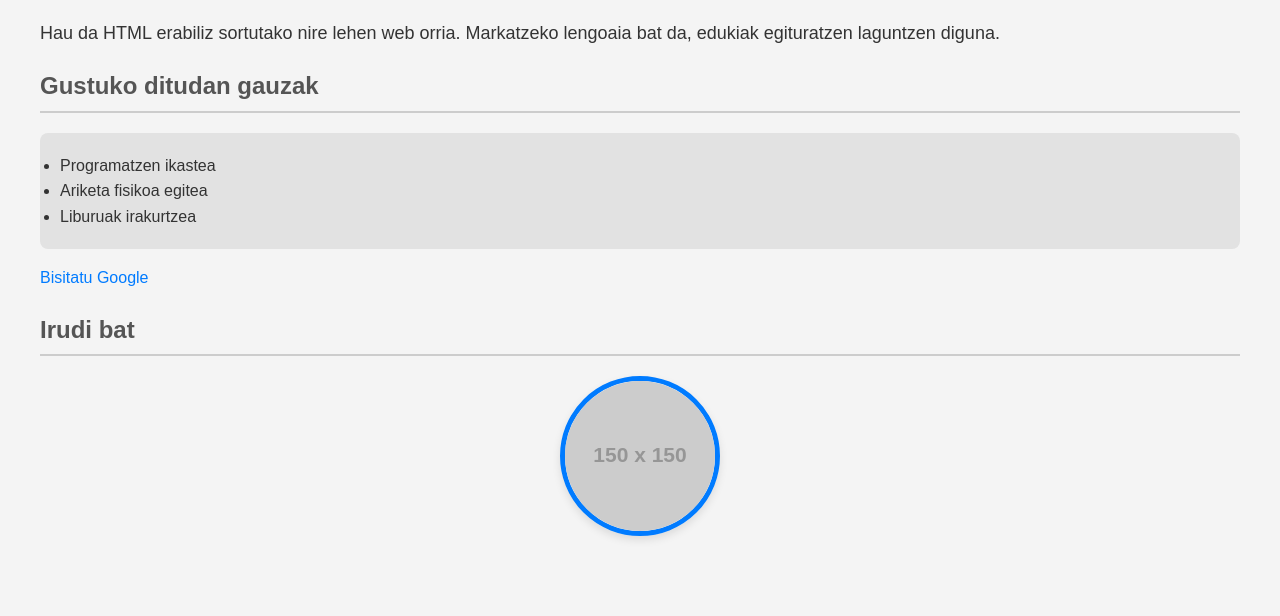
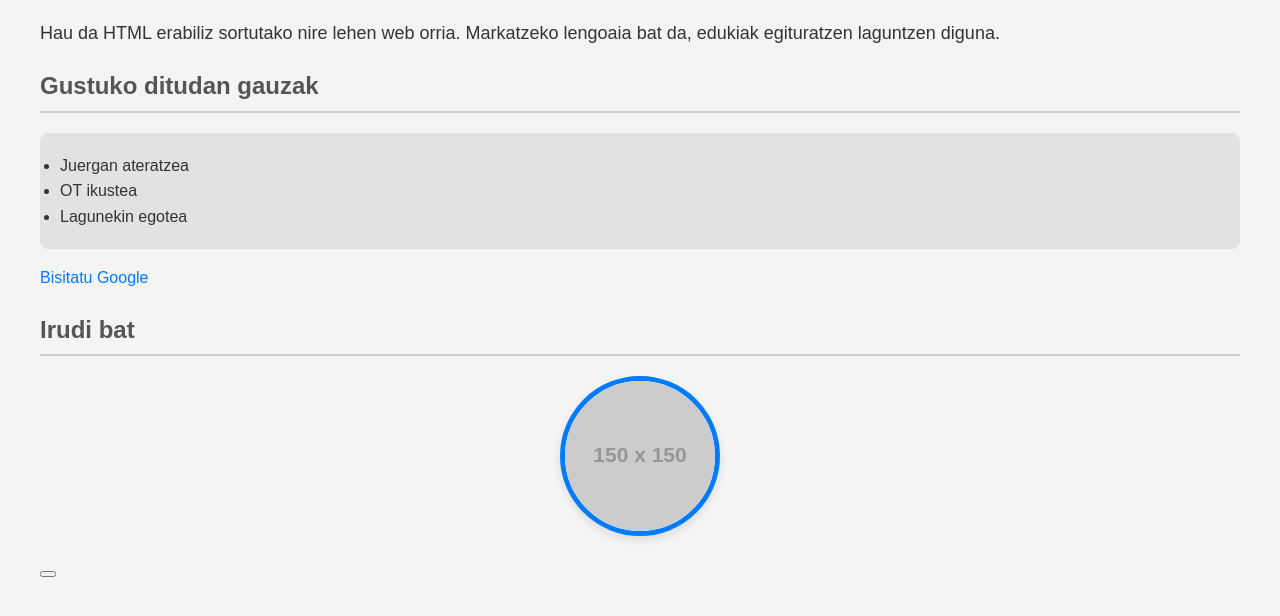
Before and after one commit to apilartzub1-stack/Alaitzen-webgunea, a plain HTML site: page index.html in a window 1280 px wide. Shown: the part 94-710 px from the top of the page. Drawn offline with Linux system fonts and the light colour scheme; placeholder pictures from the web are drawn by us.

Commit message:
geitu diot botoi bat

```diff
--- a/index.html
+++ b/index.html
@@ -3,7 +3,7 @@
 <head>
     <meta charset="UTF-8">
     <meta name="viewport" content="width=device-width, initial-scale=1.0">
-    <title>Nire Lehen Web Orria</title>
+    <title>Nire Lehen Web Gunea</title>
       <link rel="stylesheet" href="styles.css"> </head>
 </head>
 <body>
@@ -14,15 +14,17 @@
 
     <h2>Gustuko ditudan gauzak</h2>
     <ul>
-        <li>Programatzen ikastea</li>
-        <li>Ariketa fisikoa egitea</li>
-        <li>Liburuak irakurtzea</li>
+        <li>Juergan ateratzea</li>
+        <li>OT ikustea</li>
+        <li>Lagunekin egotea</li>
     </ul>
 
     <a href="https://www.google.com" target="_blank">Bisitatu Google</a>
 
     <h2>Irudi bat</h2>
     <img src="https://via.placeholder.com/150" alt="Adibideko irudi bat">
+<button class="irudia-botoia">
 
+</button>
 </body>
 </html>
```
Also changed, not shown: 1 other file.
